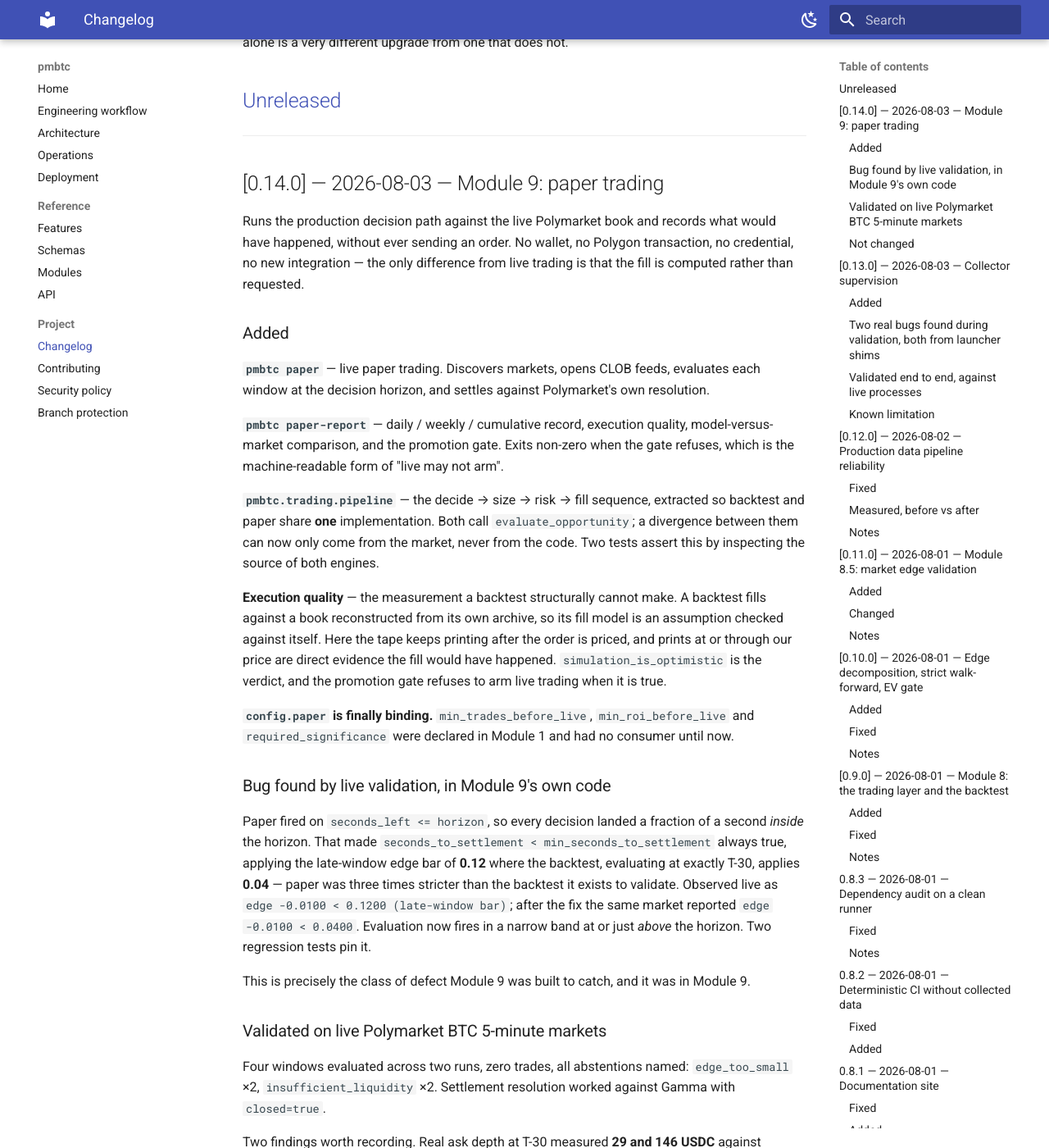
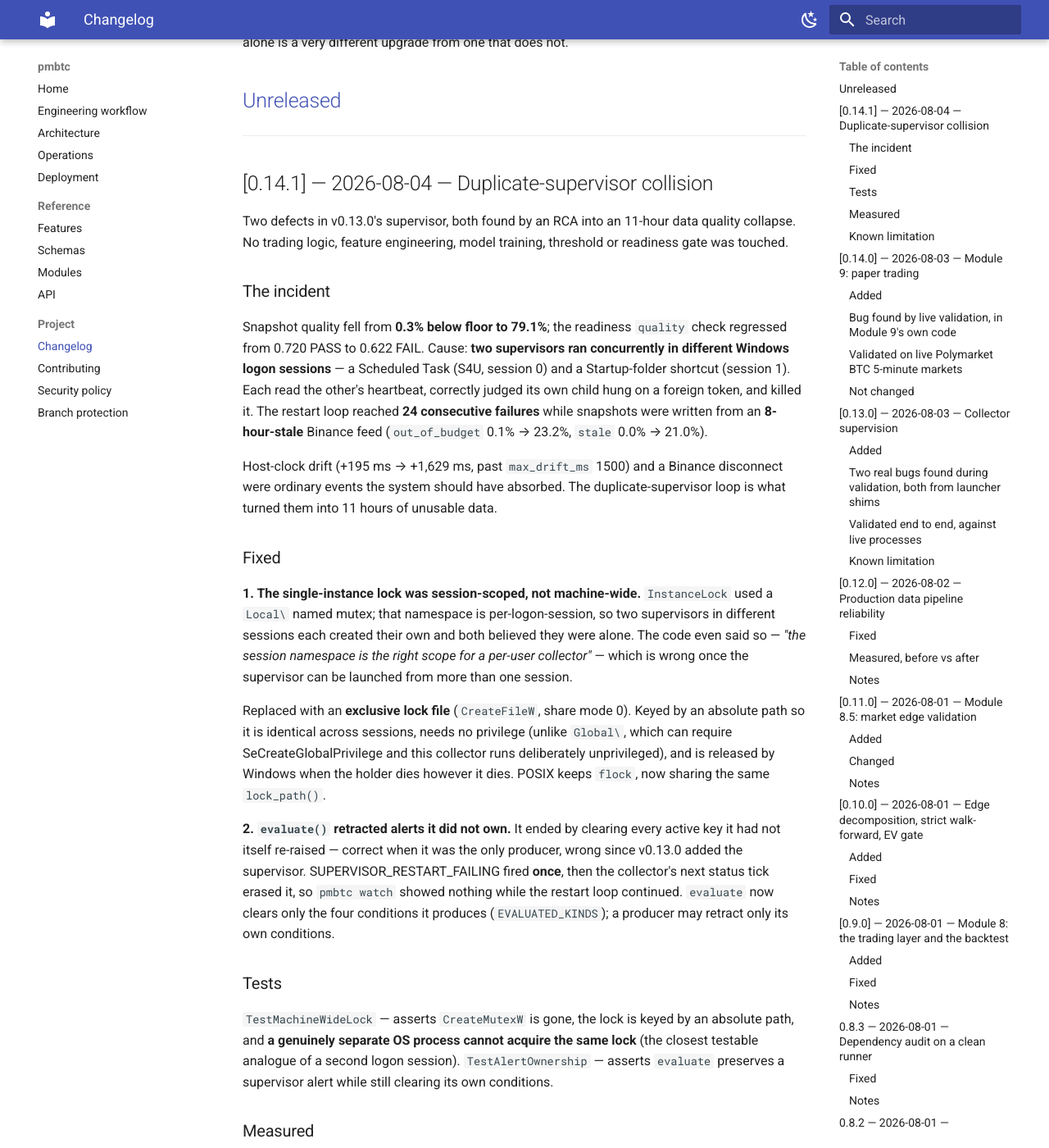
Before and after one commit to prakash89y/polymarket-btc-5m, an MkDocs documentation site: the page built from docs/CHANGELOG.md, in a window 1280 px wide and 1400 px high, scrolled down 233 px. Shown: the whole window at 82% size. Built offline with MkDocs 1.6.1 and Material for MkDocs 9.7.7, drawn with Linux system fonts in a browser that asks for light colours; some of the changed text lies outside the part shown.

Commit message:
fix(ops): duplicate-supervisor collision from a session-scoped lock
RCA into an 11-hour quality collapse (79.1% of snapshots below floor, readiness
quality check regressed 0.720 PASS -> 0.622 FAIL) found two defects in v0.13.0.

1. The single-instance lock was session-scoped, not machine-wide.

InstanceLock used a Local\ named mutex. That namespace is per-logon-session, so
a Scheduled Task (S4U, session 0) and a Startup-folder shortcut (session 1) each
created their own mutex and both believed they were the only instance. Each read
the other's heartbeat, correctly judged its own child hung on a foreign token,
and killed it - a restart loop that reached 24 consecutive failures while
snapshots were written from an 8-hour-stale Binance feed (out_of_budget
0.1%->23.2%, stale 0.0%->21.0%).

Replaced with an exclusive lock file (CreateFileW, share mode 0): keyed by an
absolute path so it is identical across sessions, needs no privilege unlike
Global\ which can require SeCreateGlobalPrivilege, and released by Windows when
the holder dies however it dies. POSIX keeps flock via the same lock_path().

2. evaluate() retracted alerts it did not own.

It cleared every active key it had not itself re-raised - correct when it was
the only producer, wrong since v0.13.0 added the supervisor.
SUPERVISOR_RESTART_FAILING fired once, then the collector's next status tick
erased it, so pmbtc watch showed nothing while the loop continued. evaluate now
clears only the four conditions it produces (EVALUATED_KINDS).

Host-clock drift (+195ms -> +1629ms) and a Binance disconnect were ordinary
events the system should have absorbed; the duplicate-supervisor loop is what
turned them into 11 hours of unusable data.

Tests: a genuinely separate OS process cannot acquire the same lock (closest
testable analogue of a second session); evaluate preserves a supervisor alert
while still clearing its own conditions.

After: below-floor 79.1% -> 1.3%, ok flags 22.3% -> 77%, out_of_budget and stale
both 0%, clock healthy 77/78, append-only duplicates 0 markets / 0 snapshots.

No trading logic, feature engineering, model training, thresholds or readiness
gates were changed. The degraded dataset is retained; the existing quality
filter excludes it.

Co-Authored-By: Claude Opus 5 <noreply@anthropic.com>

```diff
--- a/docs/CHANGELOG.md
+++ b/docs/CHANGELOG.md
@@ -11,6 +11,76 @@ package upgrade that leaves the schemas alone is a very different upgrade from
 one that does not.
 
 ## [Unreleased]
+
+---
+
+## [0.14.1] — 2026-08-04 — Duplicate-supervisor collision
+
+Two defects in v0.13.0's supervisor, both found by an RCA into an 11-hour data
+quality collapse. No trading logic, feature engineering, model training,
+threshold or readiness gate was touched.
+
+### The incident
+
+Snapshot quality fell from **0.3% below floor to 79.1%**; the readiness
+`quality` check regressed from 0.720 PASS to 0.622 FAIL. Cause: **two
+supervisors ran concurrently in different Windows logon sessions** — a
+Scheduled Task (S4U, session 0) and a Startup-folder shortcut (session 1). Each
+read the other's heartbeat, correctly judged its own child hung on a foreign
+token, and killed it. The restart loop reached **24 consecutive failures** while
+snapshots were written from an **8-hour-stale** Binance feed
+(`out_of_budget` 0.1% → 23.2%, `stale` 0.0% → 21.0%).
+
+Host-clock drift (+195 ms → +1,629 ms, past `max_drift_ms` 1500) and a Binance
+disconnect were ordinary events the system should have absorbed. The
+duplicate-supervisor loop is what turned them into 11 hours of unusable data.
+
+### Fixed
+
+**1. The single-instance lock was session-scoped, not machine-wide.**
+`InstanceLock` used a `Local\` named mutex; that namespace is per-logon-session,
+so two supervisors in different sessions each created their own and both
+believed they were alone. The code even said so — *"the session namespace is the
+right scope for a per-user collector"* — which is wrong once the supervisor can
+be launched from more than one session.
+
+Replaced with an **exclusive lock file** (`CreateFileW`, share mode 0). Keyed by
+an absolute path so it is identical across sessions, needs no privilege (unlike
+`Global\`, which can require SeCreateGlobalPrivilege and this collector runs
+deliberately unprivileged), and is released by Windows when the holder dies
+however it dies. POSIX keeps `flock`, now sharing the same `lock_path()`.
+
+**2. `evaluate()` retracted alerts it did not own.** It ended by clearing every
+active key it had not itself re-raised — correct when it was the only producer,
+wrong since v0.13.0 added the supervisor. SUPERVISOR_RESTART_FAILING fired
+**once**, then the collector's next status tick erased it, so `pmbtc watch`
+showed nothing while the restart loop continued. `evaluate` now clears only the
+four conditions it produces (`EVALUATED_KINDS`); a producer may retract only its
+own conditions.
+
+### Tests
+
+`TestMachineWideLock` — asserts `CreateMutexW` is gone, the lock is keyed by an
+absolute path, and **a genuinely separate OS process cannot acquire the same
+lock** (the closest testable analogue of a second logon session).
+`TestAlertOwnership` — asserts `evaluate` preserves a supervisor alert while
+still clearing its own conditions.
+
+### Measured
+
+| | during incident | after |
+|---|---|---|
+| Snapshots below quality floor | **79.1%** | **1.3%** |
+| `ok` flags | 22.3% | **77%** |
+| `out_of_budget` / `stale` | 23.2% / 21.0% | **0% / 0%** |
+| Clock | `drifted` 440/526 | **healthy 77/78** |
+| Append-only duplicates | — | **0 markets, 0 snapshots** |
+
+### Known limitation
+The two orphaned session-0 collectors from the incident could not be terminated
+from an unprivileged session (`Access is denied`). They are writing clean data
+and the append-only guard held (0 duplicates), but clearing them requires one
+elevated action — see the report accompanying this release.
 
 ---
 
--- a/pyproject.toml
+++ b/pyproject.toml
@@ -4,7 +4,7 @@ build-backend = "setuptools.build_meta"
 
 [project]
 name = "pmbtc"
-version = "0.14.0"
+version = "0.14.1"
 description = "Autonomous, self-learning trading bot for Polymarket Bitcoin 5-minute Up/Down markets"
 readme = "README.md"
 requires-python = ">=3.11,<3.14"
--- a/src/pmbtc/__init__.py
+++ b/src/pmbtc/__init__.py
@@ -18,6 +18,6 @@ Module map (built in this order; each is approved before the next begins):
 
 from __future__ import annotations
 
-__version__ = "0.14.0"
+__version__ = "0.14.1"
 
 __all__ = ["__version__"]
```
Also changed, not shown: CHANGELOG.md (+70 -0 lines), 3 other files.
